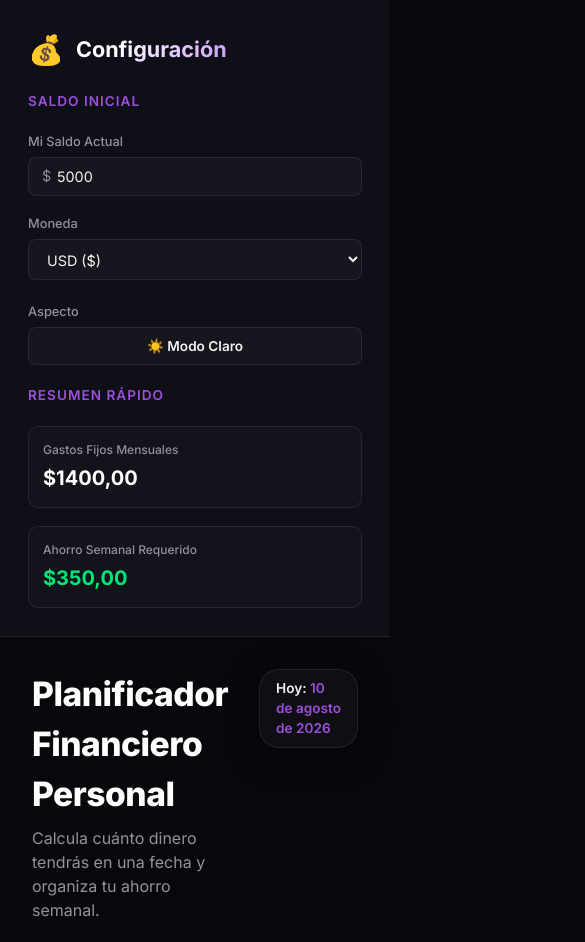
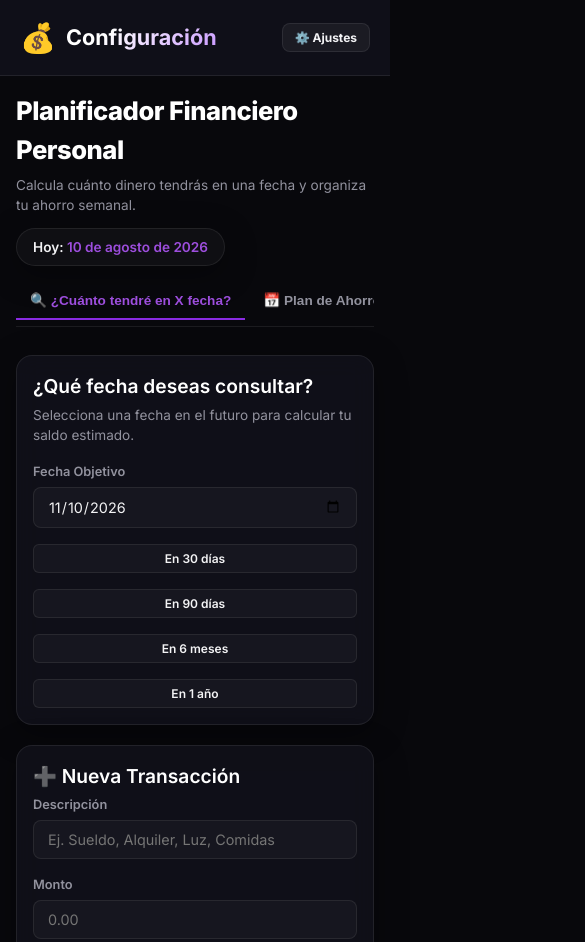
Before and after one commit to Carlos3312mx/finanzas, a plain HTML site: page index.html in a window 390 px wide. Shown: the top 942 px of the page, 585 px wide, since content can reach past the window. Drawn offline with nearby package versions, Linux system fonts and the light colour scheme.

Commit message:
feat: optimizacion responsiva para iPhone, barra de navegacion deslizable y panel de configuracion colapsable

```diff
--- a/app.js
+++ b/app.js
@@ -75,7 +75,8 @@ const dom = {
     gdClientId: document.getElementById("gd-client-id"),
     btnSaveGdClient: document.getElementById("btn-save-gd-client"),
     btnSyncGd: document.getElementById("btn-sync-gd"),
-    gdSyncStatus: document.getElementById("gd-sync-status")
+    gdSyncStatus: document.getElementById("gd-sync-status"),
+    btnToggleSidebarContent: document.getElementById("btn-toggle-sidebar-content")
 };
 
 // MAPA DE MONEDAS
@@ -333,6 +334,16 @@ function registerEventListeners() {
     dom.btnSyncGd.addEventListener("click", function() {
         syncWithGoogleDrive();
     });
+
+    // 17. Alternar visibilidad de la barra lateral en móviles
+    if (dom.btnToggleSidebarContent) {
+        dom.btnToggleSidebarContent.addEventListener("click", function() {
+            const sidebar = document.querySelector(".sidebar");
+            sidebar.classList.toggle("collapsed");
+            const isCollapsed = sidebar.classList.contains("collapsed");
+            this.textContent = isCollapsed ? "⚙️ Ajustes" : "❌ Cerrar";
+        });
+    }
 }
 
 // SINCRONIZAR ESTADO DE CHECKBOXES DE RESERVA
--- a/index.html
+++ b/index.html
@@ -2,7 +2,7 @@
 <html lang="es">
 <head>
     <meta charset="UTF-8">
-    <meta name="viewport" content="width=device-width, initial-scale=1.0">
+    <meta name="viewport" content="width=device-width, initial-scale=1.0, maximum-scale=1.0, user-scalable=no, viewport-fit=cover">
     <meta name="description" content="Planificador y Calculadora Financiera Personal. Proyecta tu saldo a cualquier fecha y calcula tu ahorro semanal.">
     <title>Planificador Financiero Personal</title>
     <!-- Google Fonts: Inter -->
@@ -24,10 +24,13 @@
 <body>
     <div class="app-container">
         <!-- BARRA LATERAL (CONFIGURACIÓN BÁSICA) -->
-        <aside class="sidebar">
-            <div class="sidebar-header">
-                <div class="logo-icon">💰</div>
-                <h2>Configuración</h2>
+        <aside class="sidebar collapsed">
+            <div class="sidebar-header" style="display: flex; justify-content: space-between; align-items: center; width: 100%;">
+                <div style="display: flex; align-items: center; gap: 10px;">
+                    <div class="logo-icon">💰</div>
+                    <h2>Configuración</h2>
+                </div>
+                <button id="btn-toggle-sidebar-content" class="btn btn-secondary" style="padding: 6px 12px; font-size: 0.75rem; display: none; width: auto; margin: 0; height: auto; font-weight: bold; background-color: rgba(255,255,255,0.05); border: 1px solid var(--border-color);">⚙️ Ajustes</button>
             </div>
 
             <div class="sidebar-section">
--- a/styles.css
+++ b/styles.css
@@ -74,6 +74,10 @@ body {
 .app-container {
     display: flex;
     min-height: 100vh;
+    padding-top: env(safe-area-inset-top, 0px);
+    padding-bottom: env(safe-area-inset-bottom, 0px);
+    padding-left: env(safe-area-inset-left, 0px);
+    padding-right: env(safe-area-inset-right, 0px);
 }
 
 /* BARRA LATERAL (SIDEBAR) */
@@ -808,7 +812,20 @@ select:focus {
         width: 100%;
         border-right: none;
         border-bottom: 1px solid var(--border-color);
-        gap: 20px;
+        gap: 16px;
+        padding: 16px 20px;
+    }
+
+    .sidebar.collapsed {
+        gap: 0;
+    }
+
+    .sidebar.collapsed .sidebar-section {
+        display: none !important;
+    }
+
+    #btn-toggle-sidebar-content {
+        display: block !important;
     }
 
     .split-layout {
@@ -821,14 +838,56 @@ select:focus {
     }
 }
 
+@media (max-width: 768px) {
+    .tab-nav {
+        overflow-x: auto;
+        white-space: nowrap;
+        -webkit-overflow-scrolling: touch;
+        padding-bottom: 6px;
+        gap: 4px;
+        margin-bottom: 12px;
+    }
+
+    .tab-btn {
+        flex-shrink: 0;
+        padding: 10px 14px;
+        font-size: 0.85rem;
+    }
+}
+
 @media (max-width: 600px) {
+    .main-content {
+        padding: 16px;
+        gap: 16px;
+    }
+
+    .main-header {
+        flex-direction: column;
+        align-items: flex-start;
+        gap: 12px;
+    }
+
+    .title-container h1 {
+        font-size: 1.6rem;
+    }
+
+    .subtitle {
+        font-size: 0.85rem;
+    }
+
+    .card {
+        padding: 16px;
+    }
+
     .month-header {
         grid-template-columns: 1fr;
         gap: 6px;
     }
+
     .backup-actions {
         grid-template-columns: 1fr;
     }
+
     .form-row {
         grid-template-columns: 1fr;
     }
```
